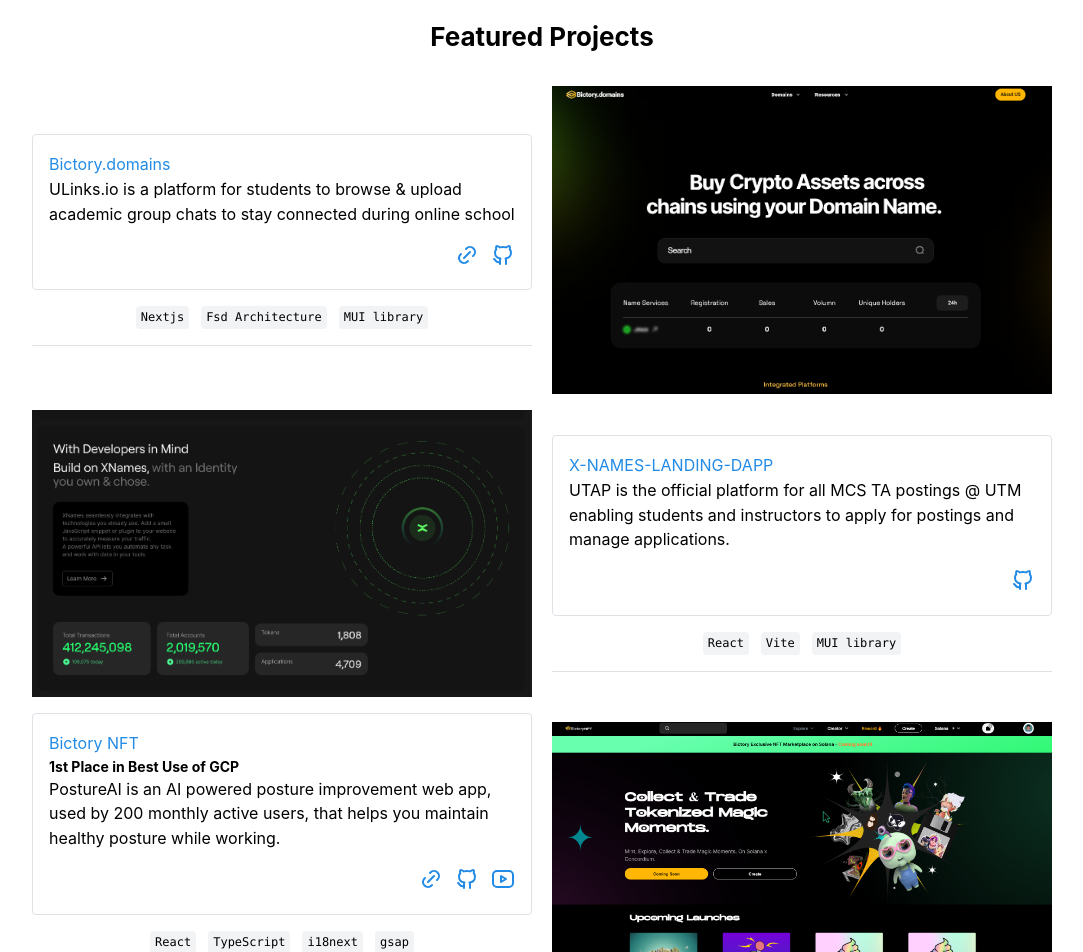
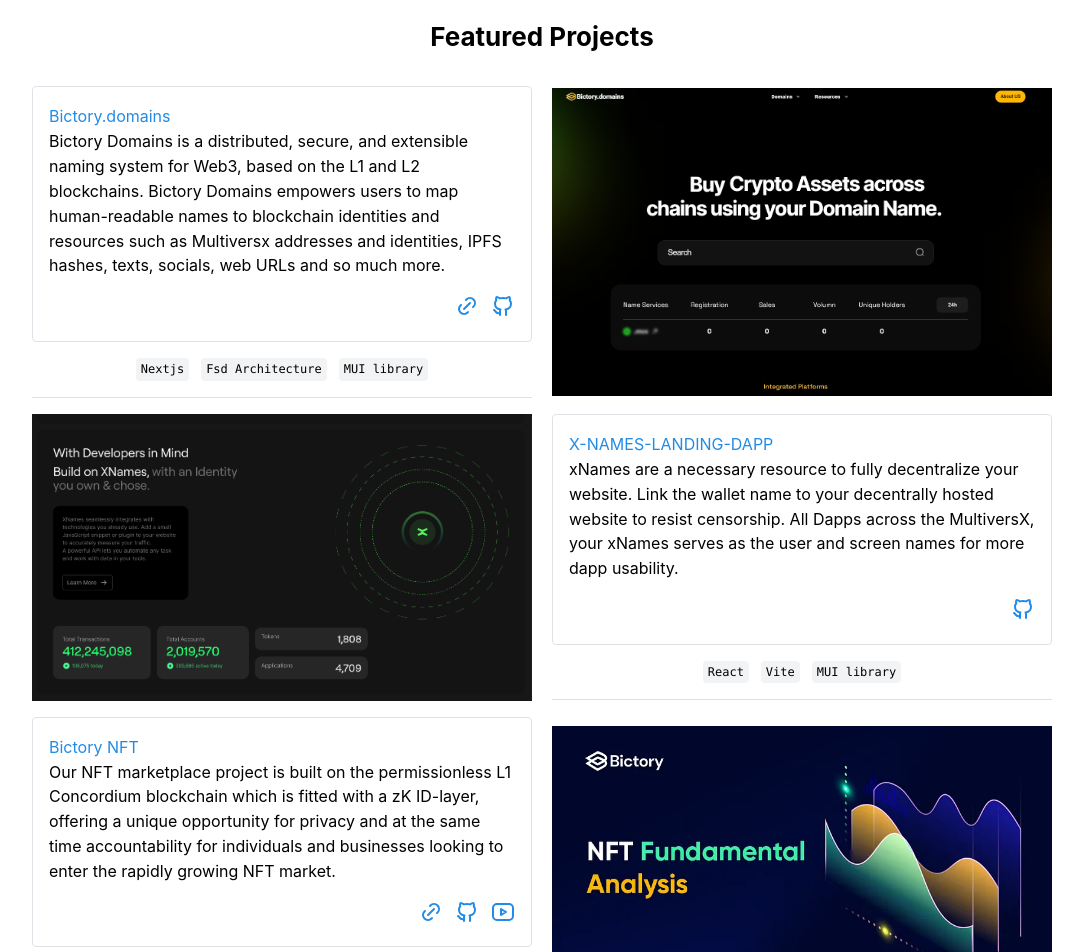
Before and after one commit to behruzprof/portfolio, a React (Vite) app: page / in a window 1280 px wide. Shown: the part 1660-2612 px from the top of the page, without its empty margins (98-1181 px from the left). Built offline with nearby package versions, Linux system fonts and the light colour scheme.

Commit message:
fixed projects desc

```diff
--- a/src/app/sections/about/ui.tsx
+++ b/src/app/sections/about/ui.tsx
@@ -10,7 +10,7 @@
       direction={{ base: 'column', md: 'row' }}
     >
       <Text maw={{ base: '80%', md: '450px' }} miw='290px'>
-        Hi, I'm Jarrod! I studied <Mark color='blue'>Full Stack </Mark> at the{' '}
+        Hi, I'm Behruz! I studied <Mark color='blue'>Full Stack </Mark> at the{' '}
         <Anchor href='https://proweb.uz' target='_blank'>
           Proweb.uz
         </Anchor>{' '}
--- a/src/data/projects.ts
+++ b/src/data/projects.ts
@@ -22,7 +22,7 @@
   {
     name: 'Bictory.domains',
     description:
-      'ULinks.io is a platform for students to browse & upload academic group chats to stay connected during online school',
+      'Bictory Domains is a distributed, secure, and extensible naming system for Web3, based on the L1 and L2 blockchains. Bictory Domains empowers users to map human-readable names to blockchain identities and resources such as Multiversx addresses and identities, IPFS hashes, texts, socials, web URLs and so much more.',
     pic: '/projects-img/project-1.png',
     tech: ['Nextjs', 'Fsd Architecture', 'MUI library'],
     links: [
@@ -41,7 +41,7 @@
   {
     name: 'X-NAMES-LANDING-DAPP',
     description:
-      'UTAP is the official platform for all MCS TA postings @ UTM enabling students and instructors to apply for postings and manage applications.',
+      'xNames are a necessary resource to fully decentralize your website. Link the wallet name to your decentrally hosted website to resist censorship. All Dapps across the MultiversX, your xNames serves as the user and screen names for more dapp usability.',
     pic: '/projects-img/project-2.png',
     tech: ['React', 'Vite', 'MUI library'],
     links: [
@@ -55,9 +55,8 @@
   {
     name: 'Bictory NFT',
     description:
-      'PostureAI is an AI powered posture improvement web app, used by 200 monthly active users, that helps you maintain healthy posture while working.',
-    subtitle: '1st Place in Best Use of GCP',
-    pic: '/projects-img/project-3.png',
+      'Our NFT marketplace project is built on the permissionless L1 Concordium blockchain which is fitted with a zK ID-layer, offering a unique opportunity for privacy and at the same time accountability for individuals and businesses looking to enter the rapidly growing NFT market.',
+    pic: '/projects-img/project-3.webp',
     tech: ['React', 'TypeScript', 'i18next', 'gsap'],
     links: [
       {
@@ -73,15 +72,14 @@
       {
         label: 'Demo',
         icon: 'youtube',
-        url: 'https://www.youtube.com/watch?v=PJb_5QpC-NE'
+        url: 'https://youtu.be/PJb_5QpC-NE'
       }
     ]
   },
   {
     name: 'Bictory CNS',
     description:
-      'PostureAI is an AI powered posture improvement web app, used by 200 monthly active users, that helps you maintain healthy posture while working.',
-    subtitle: '1st Place in Best Use of GCP',
+      'The Concordium Name Service (CNS) is a decentralized, open, and multi-utility wallet naming system based on the Self-Sovereign ID Professional Blockchain, Concordium. It maps human-readable and memorable names to hexadecimal wallet addresses for better usability similar to what DNS did for IP addresses.',
     pic: '/projects-img/project-4.webp',
     tech: ['React', 'TypeScript', 'i18next', 'MUI library'],
     links: [
@@ -94,7 +92,7 @@
         label: 'Github',
         icon: 'github',
         url: 'https://github.com/behruzprof/bictory-cns'
-      },
+      }
     ]
   }
 ]
```
Also changed, not shown: public/projects-img/project-3.png (deleted), public/projects-img/project-3.webp (added).
